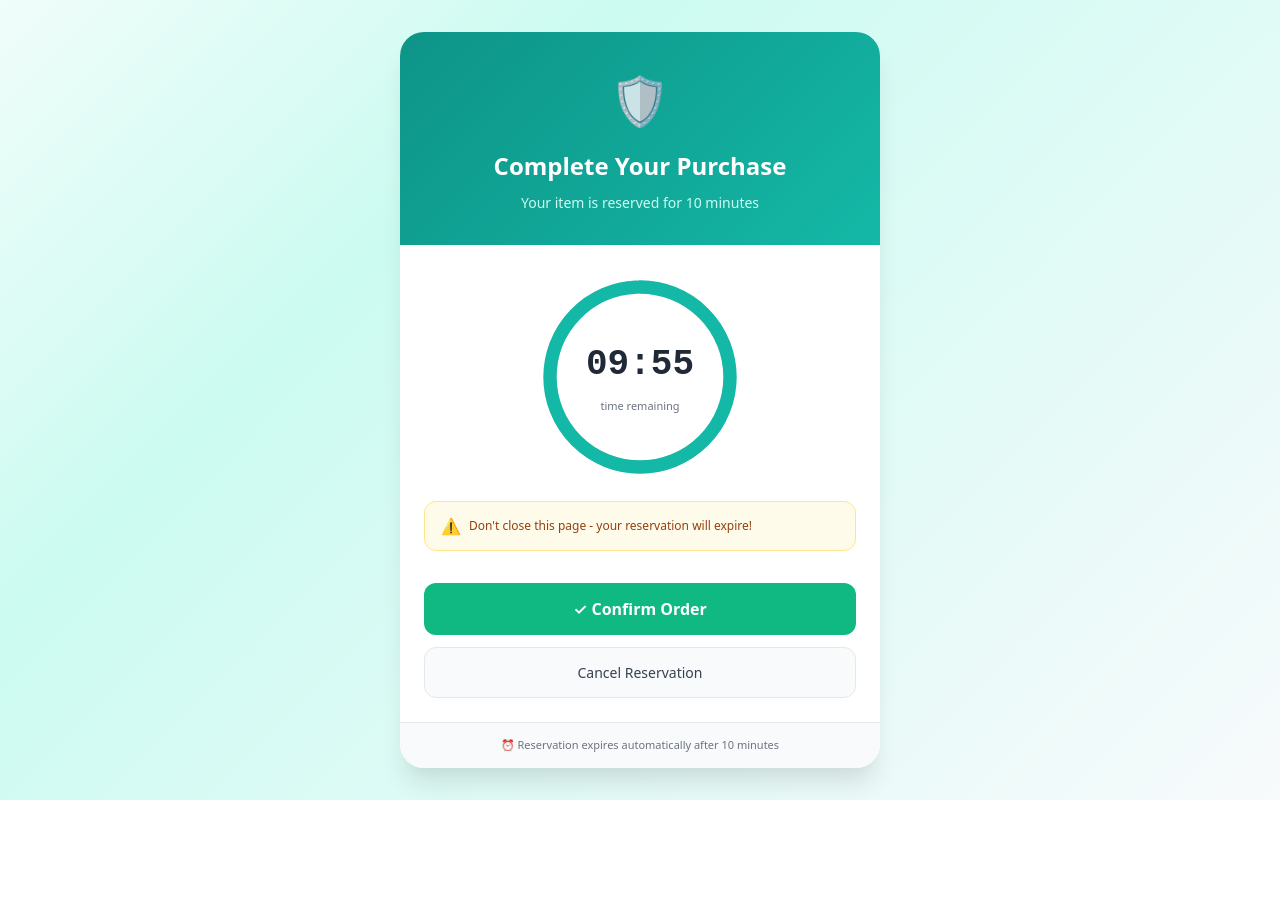
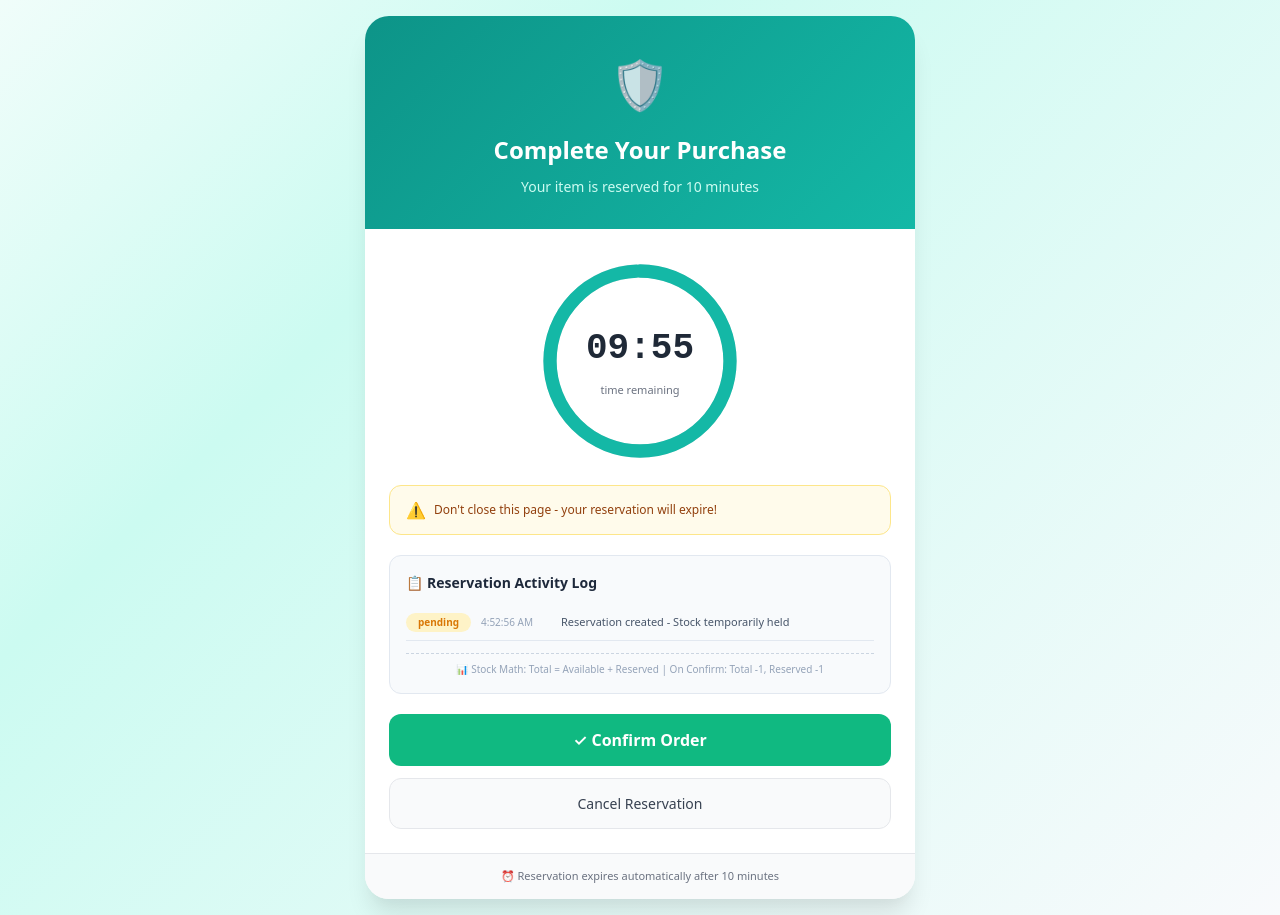
Before and after one commit to Badamaranahalli123/Allo-Health, a Next.js app: page /reservation/1 in a window 1280 px wide. Before the commit the page ends 800 px from the top, so only its background shows below. Built offline with nearby package versions, Linux system fonts and the light colour scheme.

Commit message:
Update page.tsx

```diff
--- a/app/reservation/[id]/page.tsx
+++ b/app/reservation/[id]/page.tsx
@@ -10,6 +10,10 @@ export default function ReservationPage() {
   const [loading, setLoading] = useState(false)
   const [expired, setExpired] = useState(false)
   const [showSuccess, setShowSuccess] = useState(false)
+  const [reservationStatus, setReservationStatus] = useState<string>('pending')
+  const [activityLog, setActivityLog] = useState<{status: string, time: string, message: string}[]>([
+    { status: 'pending', time: new Date().toLocaleTimeString(), message: 'Reservation created - Stock temporarily held' }
+  ])
 
   useEffect(() => {
     const interval = setInterval(() => {
@@ -17,6 +21,12 @@ export default function ReservationPage() {
         if (prev <= 1) {
           clearInterval(interval)
           setExpired(true)
+          setReservationStatus('expired')
+          setActivityLog(prev => [...prev, {
+            status: 'expired',
+            time: new Date().toLocaleTimeString(),
+            message: 'Reservation expired - Stock released back to inventory'
+          }])
           return 0
         }
         return prev - 1
@@ -38,8 +48,20 @@ export default function ReservationPage() {
     const res = await fetch(`/api/reservations/${id}/confirm`, { method: 'POST' })
     if (res.status === 410) {
       alert('❌ Reservation expired')
+      setReservationStatus('expired')
+      setActivityLog(prev => [...prev, {
+        status: 'expired',
+        time: new Date().toLocaleTimeString(),
+        message: 'Attempted confirmation but reservation already expired'
+      }])
       router.push('/')
     } else if (res.ok) {
+      setReservationStatus('confirmed')
+      setActivityLog(prev => [...prev, {
+        status: 'confirmed',
+        time: new Date().toLocaleTimeString(),
+        message: 'Purchase confirmed - Stock permanently deducted (Total -1, Reserved -1)'
+      }])
       setShowSuccess(true)
       setTimeout(() => router.push('/'), 2000)
     }
@@ -49,6 +71,12 @@ export default function ReservationPage() {
   const cancel = async () => {
     setLoading(true)
     await fetch(`/api/reservations/${id}/release`, { method: 'POST' })
+    setReservationStatus('released')
+    setActivityLog(prev => [...prev, {
+      status: 'released',
+      time: new Date().toLocaleTimeString(),
+      message: 'Reservation cancelled - Stock released (Reserved -1)'
+    }])
     router.push('/')
     setLoading(false)
   }
@@ -116,6 +144,26 @@ export default function ReservationPage() {
           </div>
         </div>
 
+        {/* Activity Log - Shows State Transitions */}
+        <div style={styles.activityLog}>
+          <h4 style={styles.activityTitle}>📋 Reservation Activity Log</h4>
+          {activityLog.map((log, index) => (
+            <div key={index} style={styles.activityItem}>
+              <span style={{
+                ...styles.activityStatus,
+                ...(log.status === 'confirmed' ? styles.activityStatusConfirmed : {})
+              }}>
+                {log.status}
+              </span>
+              <span style={styles.activityTime}>{log.time}</span>
+              <span style={styles.activityMessage}>{log.message}</span>
+            </div>
+          ))}
+          <div style={styles.activityNote}>
+            📊 Stock Math: Total = Available + Reserved | On Confirm: Total -1, Reserved -1
+          </div>
+        </div>
+
         {/* Buttons */}
         <div style={styles.actions}>
           <button
@@ -164,7 +212,7 @@ const styles: { [key: string]: React.CSSProperties } = {
     padding: '16px',
   },
   card: {
-    maxWidth: '480px',
+    maxWidth: '550px',
     width: '100%',
     backgroundColor: 'white',
     borderRadius: '24px',
@@ -192,7 +240,7 @@ const styles: { [key: string]: React.CSSProperties } = {
     marginTop: '8px',
   },
   timerSection: {
-    padding: '32px 24px',
+    padding: '32px 24px 20px 24px',
     textAlign: 'center' as 'center',
   },
   circleContainer: {
@@ -238,6 +286,59 @@ const styles: { [key: string]: React.CSSProperties } = {
   warningText: {
     fontSize: '12px',
     color: '#92400e',
+  },
+  activityLog: {
+    margin: '0 24px 20px 24px',
+    padding: '16px',
+    backgroundColor: '#f8fafc',
+    borderRadius: '12px',
+    border: '1px solid #e2e8f0',
+  },
+  activityTitle: {
+    fontSize: '14px',
+    fontWeight: '600',
+    marginBottom: '12px',
+    color: '#1e293b',
+  },
+  activityItem: {
+    display: 'flex',
+    alignItems: 'center',
+    gap: '10px',
+    padding: '8px 0',
+    borderBottom: '1px solid #e2e8f0',
+    flexWrap: 'wrap' as 'wrap',
+  },
+  activityStatus: {
+    fontSize: '10px',
+    fontWeight: '600',
+    padding: '2px 8px',
+    borderRadius: '20px',
+    backgroundColor: '#fef3c7',
+    color: '#d97706',
+    minWidth: '65px',
+    textAlign: 'center' as 'center',
+  },
+  activityStatusConfirmed: {
+    backgroundColor: '#d1fae5',
+    color: '#059669',
+  },
+  activityTime: {
+    fontSize: '10px',
+    color: '#94a3b8',
+    minWidth: '70px',
+  },
+  activityMessage: {
+    fontSize: '11px',
+    color: '#475569',
+    flex: 1,
+  },
+  activityNote: {
+    marginTop: '12px',
+    fontSize: '10px',
+    color: '#94a3b8',
+    textAlign: 'center' as 'center',
+    paddingTop: '8px',
+    borderTop: '1px dashed #cbd5e1',
   },
   actions: {
     padding: '0 24px 24px 24px',
```
